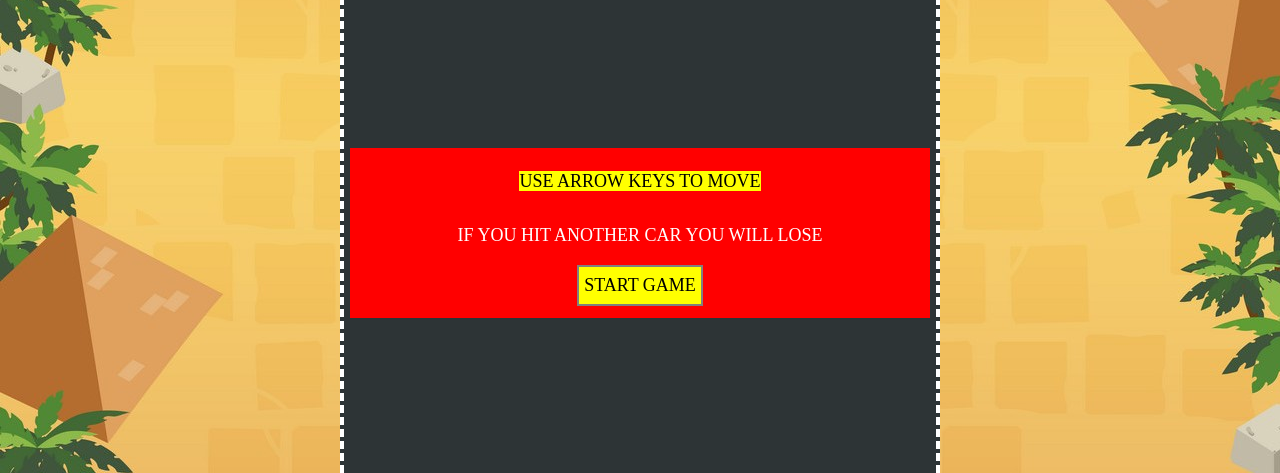
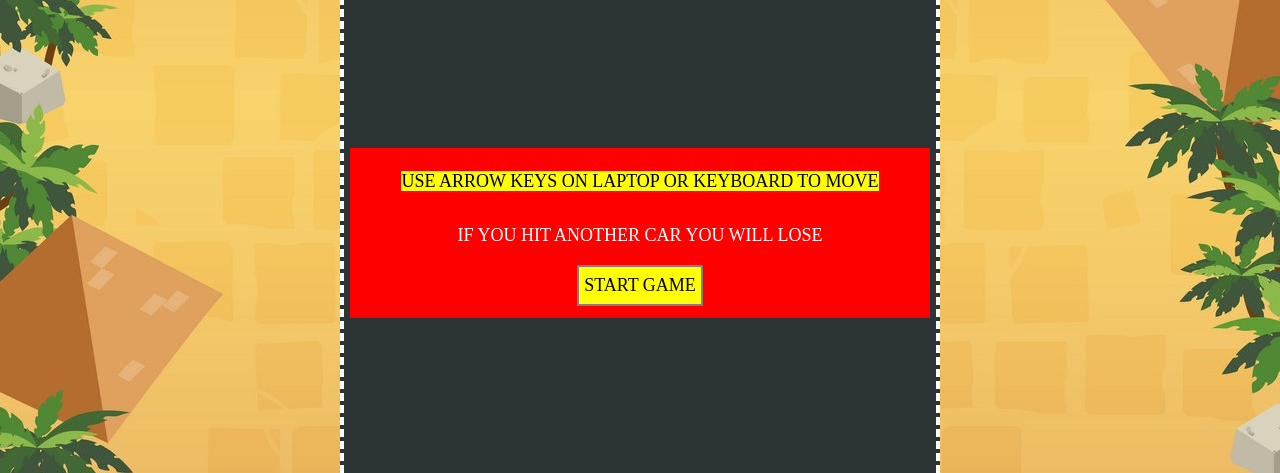
Before and after one commit to bhavik02/cargame, a plain HTML site: page index.html in a window 1280 px wide. Shown: the part 327-800 px from the top of the page. Drawn offline with nearby package versions, Linux system fonts and the light colour scheme.

Commit message:
Update index.html

```diff
--- a/index.html
+++ b/index.html
@@ -60,7 +60,7 @@ top:70%; left:50%; transform:translate(-50%,-50%); background:red;text-transform
 <img  class="logo" src="carlogo.png" style="background:#2d3436; position:absolute; z-index:1;left:50%; top:10%;  transform:translate(-50%,0%); ">
 <div class="screen">
 <p>
-   <span style="background:yellow; color:black;"> Use arrow keys to move</span><br><br>
+   <span style="background:yellow; color:black;"> Use arrow keys on laptop or keyboard to move</span><br><br>
 	If you hit another car you will lose</p>
 	<button class="button "  value="START GAME">START GAME</button>
 	</div>
```
